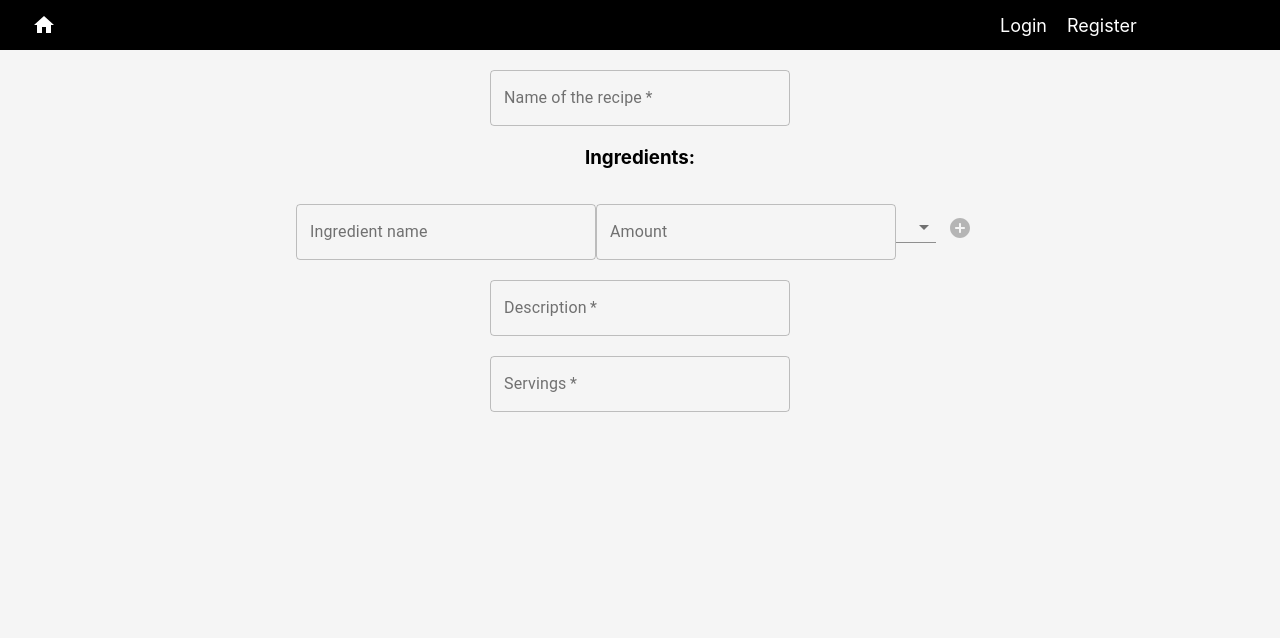
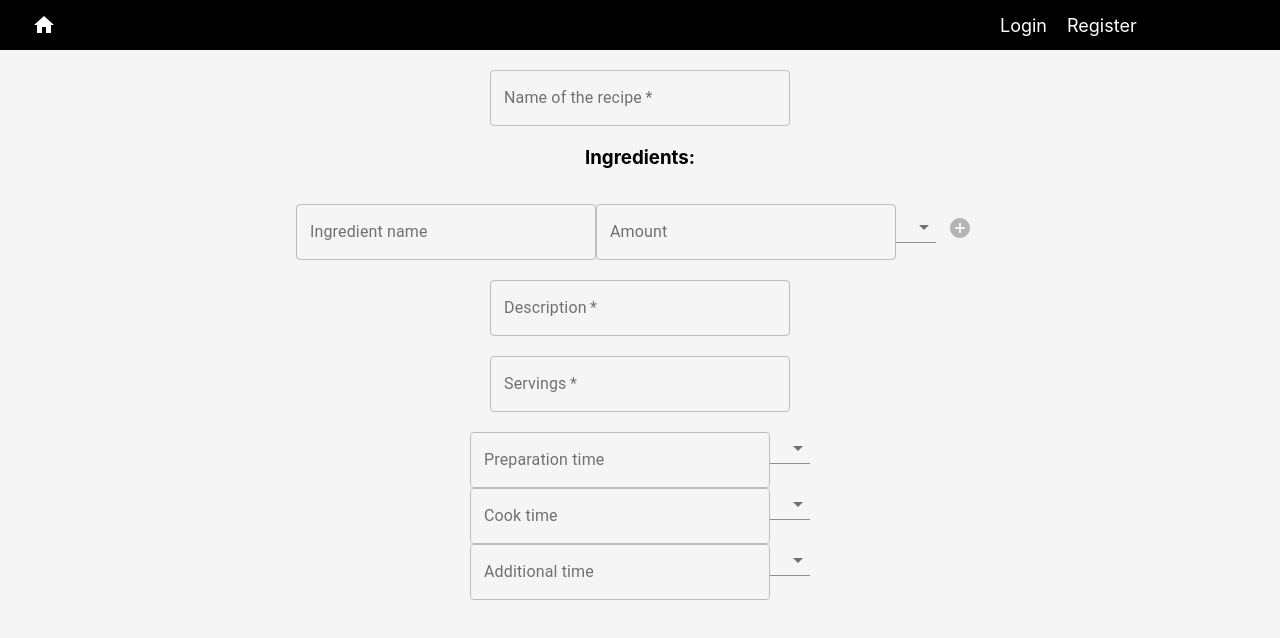
Before and after one commit to mateIszlai/ReceptApp-react, a React (Create React App) app in the folder receptapp/: page /recipes/add in a window 1280 px wide. Shown: the top 638 px of the page. Built offline with nearby package versions, Linux system fonts and the light colour scheme.

Commit message:
Add not required time inputs

```diff
--- a/receptapp/src/pages/AddRecipe/AddRecipe.js
+++ b/receptapp/src/pages/AddRecipe/AddRecipe.js
@@ -22,6 +22,12 @@ export default function AddRecipe() {
   const [validIngredient, setvalidIngredient] = useState(false);
   const [ingredients, setIngredients] = useState([]);
   const [servings, setServings] = useState(0);
+  const [preparationTimeAmount, setPreparationTimeAmount] = useState(0);
+  const [preparationTimeUnit, setPreparationTimeUnit] = useState("");
+  const [cookTimeAmount, setCookTimeAmount] = useState(0);
+  const [cookTimeUnit, setcookTimeUnit] = useState("");
+  const [additionalTimeAmount, setadditionalTimeAmount] = useState(0);
+  const [additionalTimeUnit, setadditionalTimeUnit] = useState("");
 
   useEffect(() => {
     setvalidIngredient(
@@ -138,6 +144,72 @@ export default function AddRecipe() {
               }}
             />
           </Box>
+          <Box className="textfield-with-select-container">
+            <TextField
+              className="textfield"
+              id="preparation-time-input"
+              variant="outlined"
+              label="Preparation time"
+              type="number"
+              onChange={(e) => {
+                setPreparationTimeAmount(e.target.valueAsNumber);
+              }}
+            />
+            <Select
+              className="time-unit-select"
+              value={preparationTimeUnit}
+              onChange={(e) => {
+                setPreparationTimeUnit(e.target.value);
+              }}
+            >
+              <MenuItem value={"hour"}>hour</MenuItem>
+              <MenuItem value={"min"}>min</MenuItem>
+            </Select>
+          </Box>
+          <Box className="textfield-with-select-container">
+            <TextField
+              className="textfield"
+              id="cook-time-input"
+              variant="outlined"
+              label="Cook time"
+              type="number"
+              onChange={(e) => {
+                setCookTimeAmount(e.target.valueAsNumber);
+              }}
+            />
+            <Select
+              className="time-unit-select"
+              value={cookTimeUnit}
+              onChange={(e) => {
+                setcookTimeUnit(e.target.value);
+              }}
+            >
+              <MenuItem value={"hour"}>hour</MenuItem>
+              <MenuItem value={"min"}>min</MenuItem>
+            </Select>
+          </Box>
+          <Box className="textfield-with-select-container">
+            <TextField
+              className="textfield"
+              id="additional-time-input"
+              variant="outlined"
+              label="Additional time"
+              type="number"
+              onChange={(e) => {
+                setadditionalTimeAmount(e.target.valueAsNumber);
+              }}
+            />
+            <Select
+              className="time-unit-select"
+              value={additionalTimeUnit}
+              onChange={(e) => {
+                setadditionalTimeUnit(e.target.value);
+              }}
+            >
+              <MenuItem value={"hour"}>hour</MenuItem>
+              <MenuItem value={"min"}>min</MenuItem>
+            </Select>
+          </Box>
         </form>
       </div>
     </Fragment>
```
